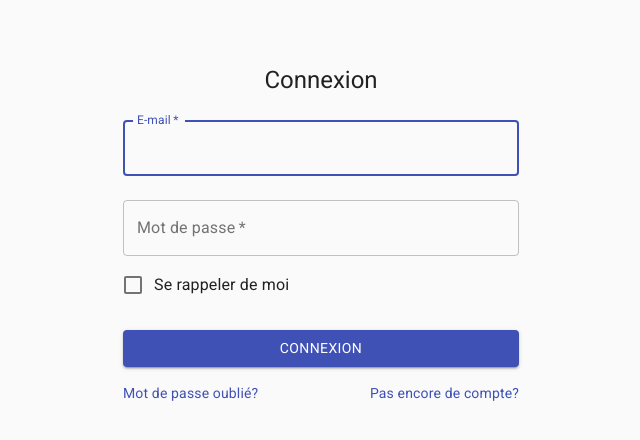
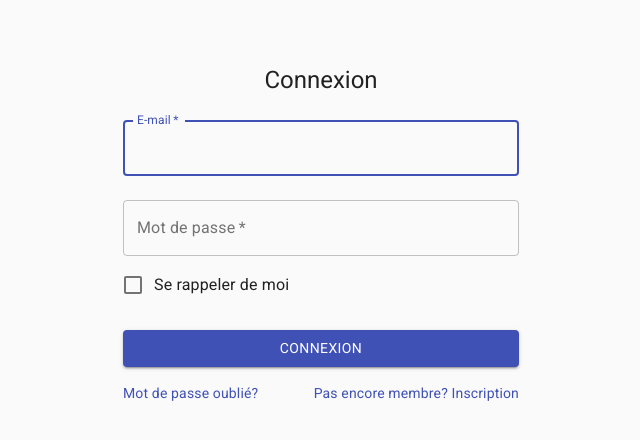
Before and after one commit to loicbdev/material-ui-training, a React (Create React App) app: page / in a window 1280 px wide. Shown: the top 440 px of the page, without its empty margins (319-959 px from the left). Built offline with nearby package versions, Linux system fonts and the light colour scheme.

Commit message:
MAJ texte

```diff
--- a/src/components/SignIn.js
+++ b/src/components/SignIn.js
@@ -86,7 +86,7 @@ export default function SignIn() {
             </Grid>
             <Grid item>
               <Link href="#" variant="body2">
-                {"Pas encore de compte?"}
+                {"Pas encore membre? Inscription"}
               </Link>
             </Grid>
           </Grid>
```
Also changed, not shown: 1 other file (tests, documents, lock files or other folders).
